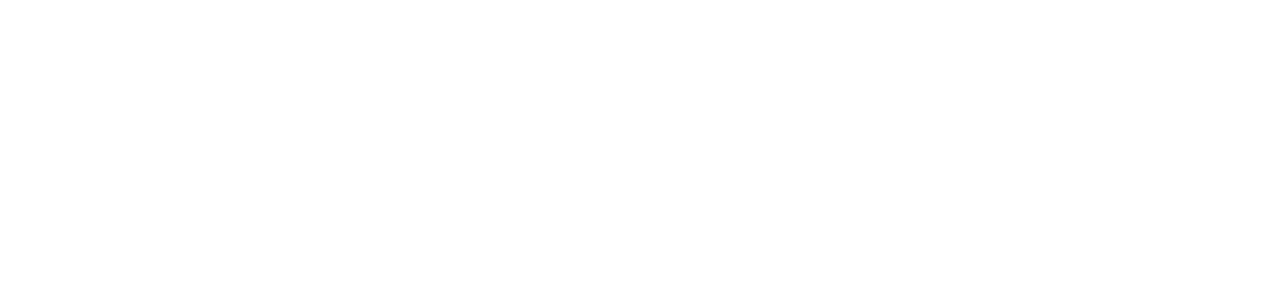
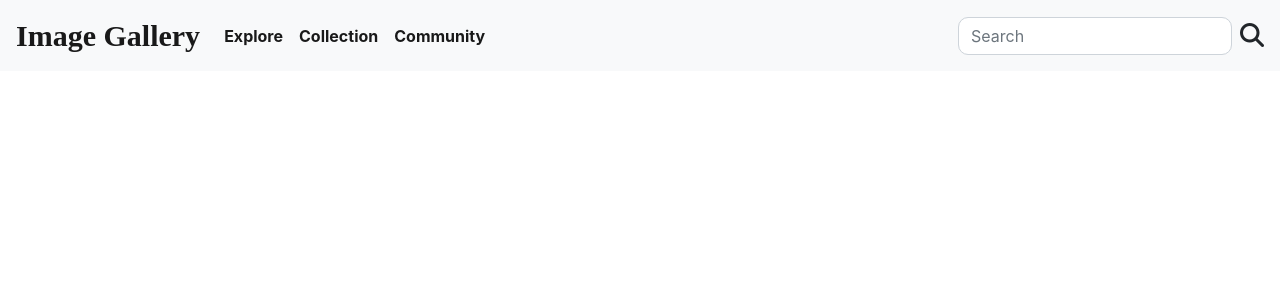
Before and after one commit to pythonpioneer/ImageGallery, a React (Create React App) app: page / in a window 1280 px wide. Shown: the top 300 px of the page. Built offline with nearby package versions, Linux system fonts and the light colour scheme.

Commit message:
navbar added

```diff
--- a/src/App.js
+++ b/src/App.js
@@ -1,8 +1,11 @@
 import './App.css';
+import Navbar from './components/Navbar';
 
 function App() {
   return (
-    <></>
+    <>
+      <Navbar />
+    </>
   );
 }
 
--- /dev/null
+++ b/src/components/Navbar.jsx
@@ -0,0 +1,36 @@
+import React from 'react';
+
+
+// component to render navigation bar
+export default function Navbar() {
+    return (
+        <>
+            <nav className="navbar navbar-expand-lg navbar-light bg-light">
+                <a className="navbar-brand" style={{fontFamily: "Pattaya", fontSize: "30px", fontWeight: "bold"}} href="#">Image Gallery</a>
+                <button className="navbar-toggler" type="button" data-toggle="collapse" data-target="#navbarSupportedContent" aria-controls="navbarSupportedContent" aria-expanded="false" aria-label="Toggle navigation">
+                    <span className="navbar-toggler-icon"></span>
+                </button>
+
+                <div className="collapse navbar-collapse" id="navbarSupportedContent">
+                    <ul className="navbar-nav mr-auto">
+                        <li className="nav-item active">
+                            <a className="nav-link font-weight-bold" href="#">Explore</a>
+                        </li>
+                        <li className="nav-item active">
+                            <a className="nav-link font-weight-bold" href="#">Collection</a>
+                        </li>
+                        <li className="nav-item active">
+                            <a className="nav-link font-weight-bold" href="#" id="navbarDropdown" role="button" data-toggle="dropdown" aria-haspopup="true" aria-expanded="false">
+                                Community
+                            </a>
+                        </li>
+                    </ul>
+                    <form className="form-inline my-2 my-lg-0">
+                        <input className="form-control mr-sm-2" type="search" placeholder="Search" aria-label="Search" style={{borderRadius: "10px"}} />
+                        <i className="fa-solid fa-magnifying-glass fa-xl"></i>
+                    </form>
+                </div>
+            </nav>
+        </>
+    )
+}
```
